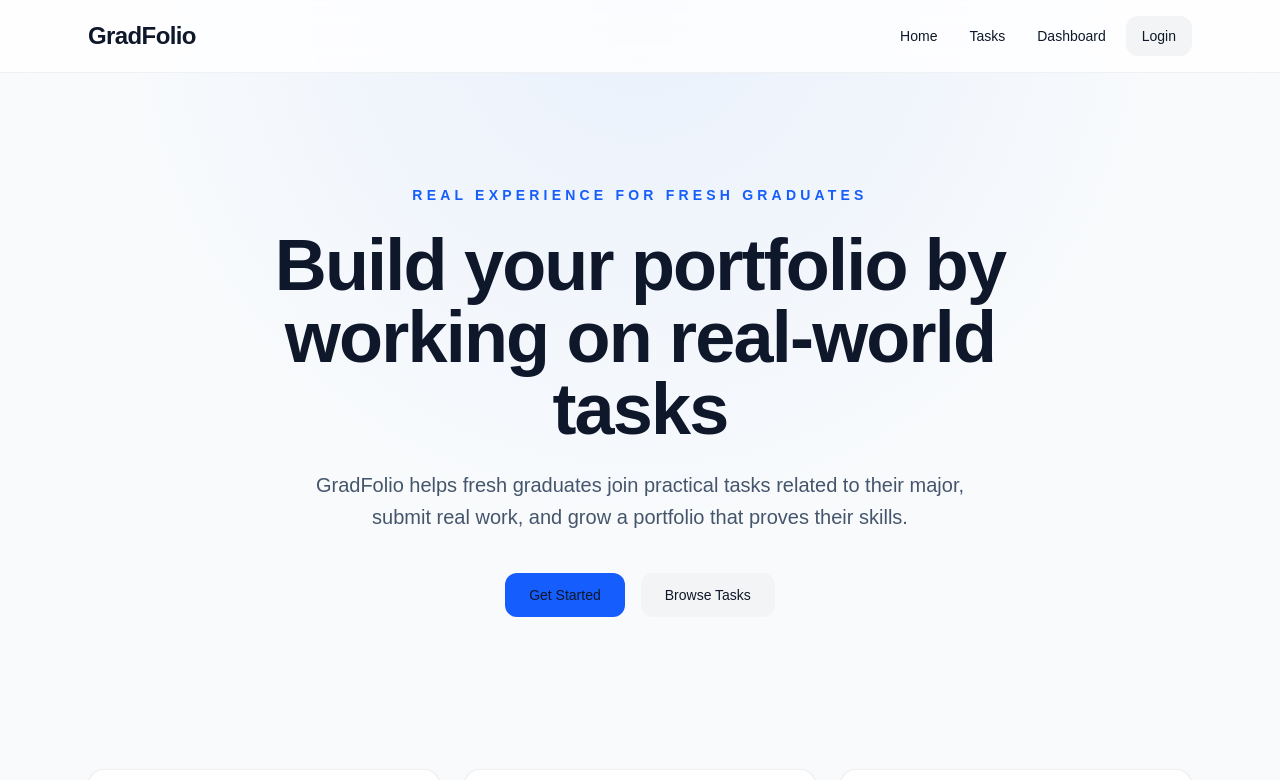
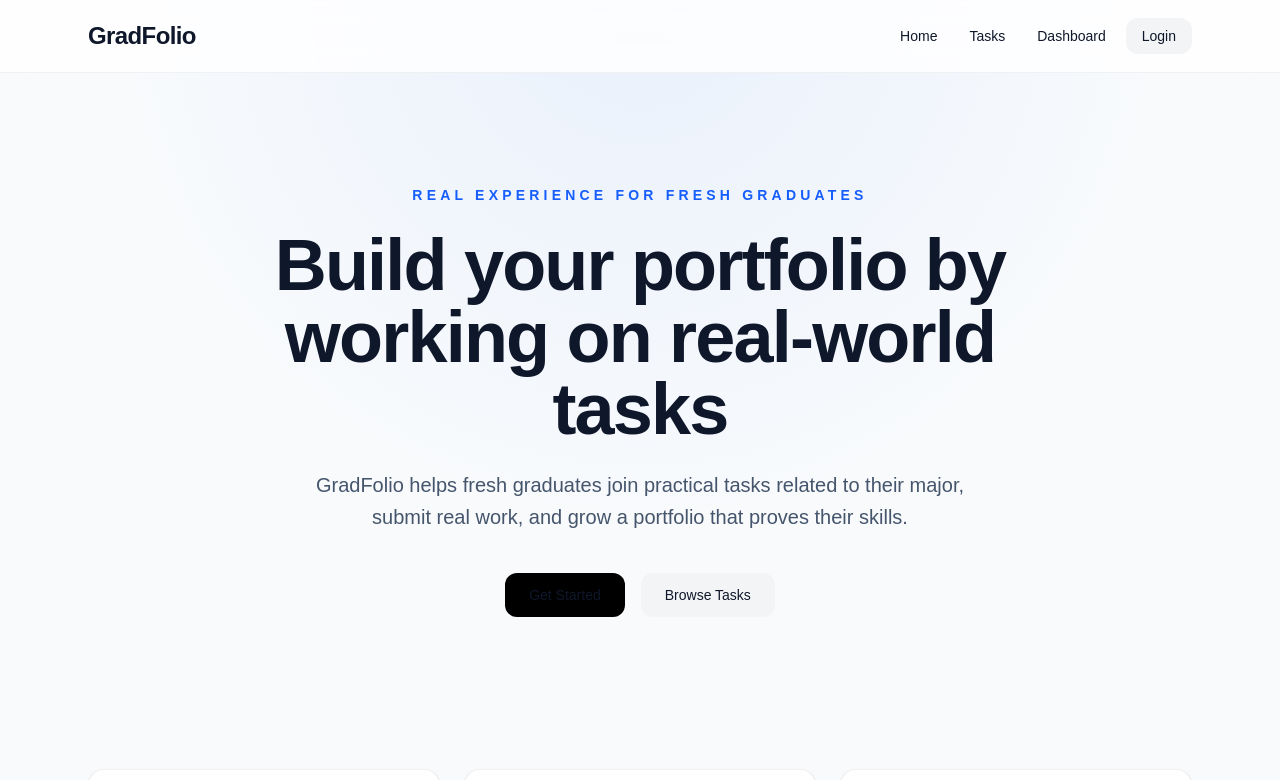
Before and after one commit to ibrahimnaimi25-ux/gradfolio, a Next.js app: page / in a window 1280 px wide. Shown: the top 780 px of the page. Built offline with nearby package versions, Linux system fonts and the light colour scheme.

Commit message:
Fix production build typing issues

```diff
--- a/src/components/ui/button.tsx
+++ b/src/components/ui/button.tsx
@@ -1,50 +1,64 @@
 import Link from "next/link";
+import { ButtonHTMLAttributes, ReactNode } from "react";
+import { UrlObject } from "url";
+
 import { cn } from "@/lib/utils";
 
-type ButtonVariant = "primary" | "secondary" | "ghost";
+type ButtonVariant = "primary" | "secondary" | "outline" | "ghost" | "danger";
 
 type BaseProps = {
-  children: React.ReactNode;
+  children: ReactNode;
   className?: string;
   variant?: ButtonVariant;
 };
 
 type ButtonAsButtonProps = BaseProps &
-  React.ButtonHTMLAttributes<HTMLButtonElement> & {
-    href?: never;
+  ButtonHTMLAttributes<HTMLButtonElement> & {
+    href?: undefined;
   };
 
 type ButtonAsLinkProps = BaseProps & {
-  href: string;
+  href: string | UrlObject;
 };
 
 type ButtonProps = ButtonAsButtonProps | ButtonAsLinkProps;
 
 function getButtonClasses(variant: ButtonVariant = "primary") {
   const base =
-    "inline-flex items-center justify-center rounded-xl px-4 py-2.5 text-sm font-medium transition focus:outline-none";
+    "inline-flex items-center justify-center rounded-xl px-4 py-2 text-sm font-medium transition focus-visible:outline-none focus-visible:ring-2 focus-visible:ring-black disabled:pointer-events-none disabled:opacity-50";
 
-  const variants = {
-  primary: "bg-blue-600 text-white hover:bg-blue-700",
-  secondary: "bg-gray-100 text-gray-900 hover:bg-gray-200",
-  ghost: "bg-transparent text-gray-900 hover:bg-gray-100",
-};
+  const variants: Record<ButtonVariant, string> = {
+    primary: "bg-black text-white hover:opacity-90",
+    secondary: "bg-gray-100 text-gray-900 hover:bg-gray-200",
+    outline: "border border-gray-300 bg-white text-gray-900 hover:bg-gray-50",
+    ghost: "text-gray-900 hover:bg-gray-100",
+    danger: "bg-red-600 text-white hover:bg-red-700",
+  };
+
   return cn(base, variants[variant]);
 }
 
 export function Button(props: ButtonProps) {
   const { children, className, variant = "primary" } = props;
 
-  if ("href" in props) {
+  if ("href" in props && props.href) {
     return (
-      <Link href={props.href} className={cn(getButtonClasses(variant), className)}>
+      <Link
+        href={props.href}
+        className={cn(getButtonClasses(variant), className)}
+      >
         {children}
       </Link>
     );
   }
 
+  const { href: _href, ...buttonProps } = props as ButtonAsButtonProps;
+
   return (
-    <button {...props} className={cn(getButtonClasses(variant), className)}>
+    <button
+      {...buttonProps}
+      className={cn(getButtonClasses(variant), className)}
+    >
       {children}
     </button>
   );
```
